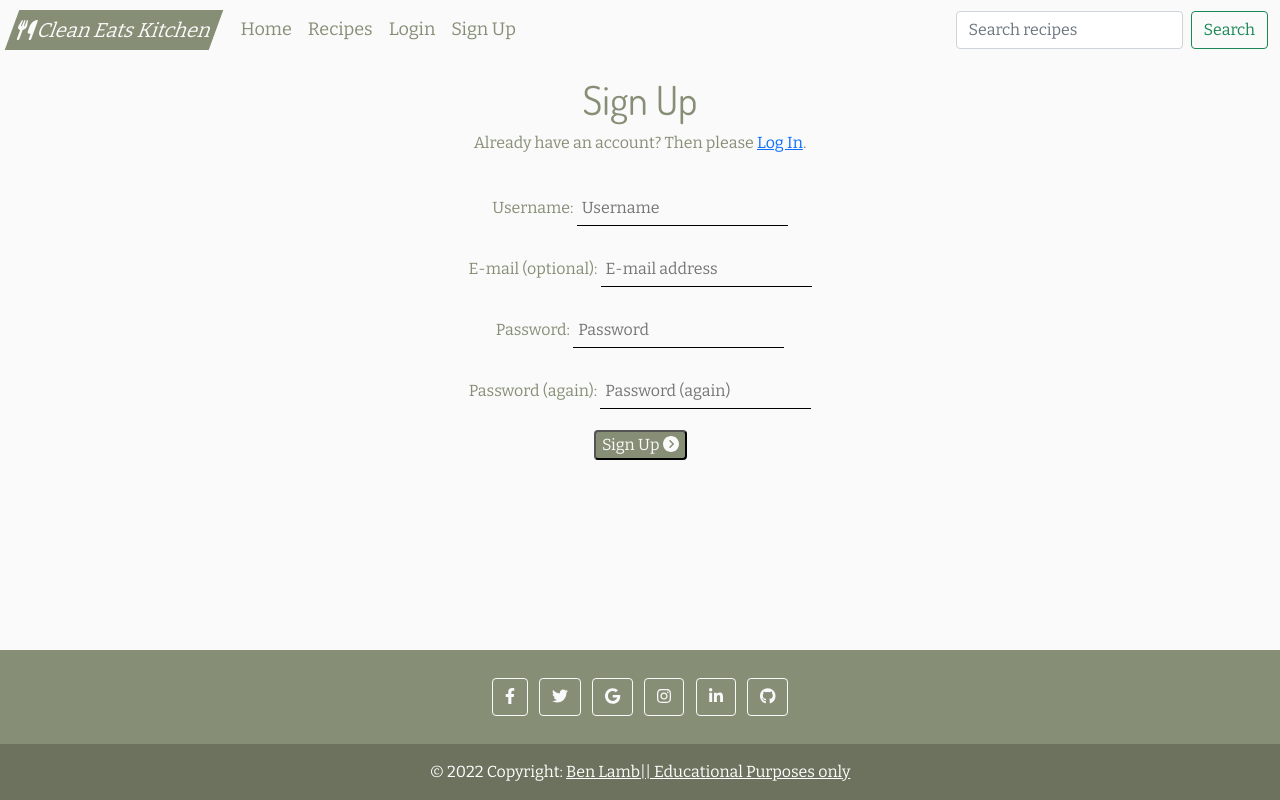
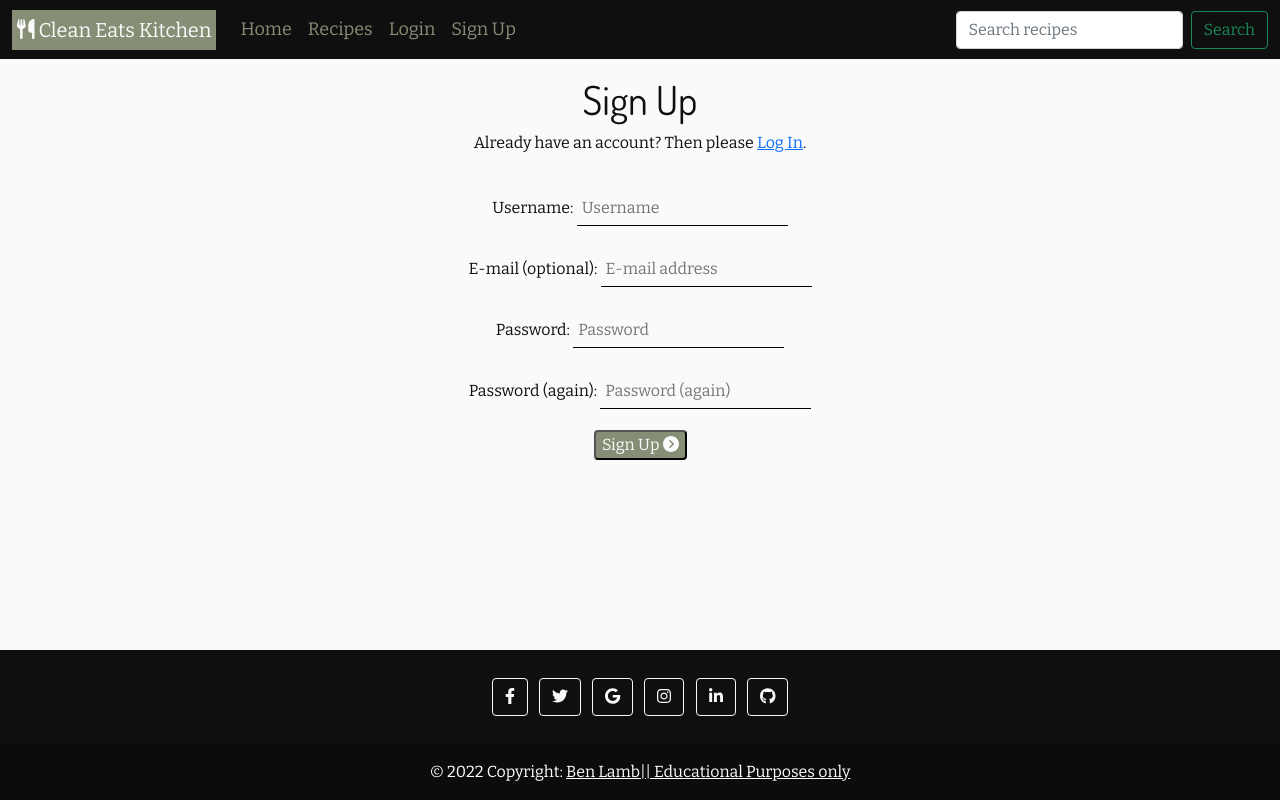
Before and after one commit to benlamb95/mp4-clean-eats-kitchen, a Django app: page /accounts/signup/ in a window 1280 px wide. Run offline with Django 3.2, Linux system fonts and the light colour scheme; some libraries are stand-ins or nearby versions.

Commit message:
STyle: Chmnaged colour for text and nav bar so its helps people with poorer eye sight to be able to see the contant more clearly but still fit within a similair colour scheme

```diff
--- a/static/css/style.css
+++ b/static/css/style.css
@@ -10,7 +10,7 @@
 body {
     font-family: 'Bitter', sans-serif;
     background-color: #fafafa;
-    color: #878e76;
+    color: #0f0f0f;
     height: 100vh;
     margin: 0;
     display: -webkit-box;
@@ -40,15 +40,15 @@ body {
 /* --- Nav bar section --- */
 
 .navbar {
-    background-color: #fafafa;
+    background-color: #0f0f0f;
 }
 
 .navbar-brand {
     background-color: #878e76;
     color: #fafafa;
-    -webkit-transform: skew(-20deg);
+    /* -webkit-transform: skew(-20deg);
     -ms-transform: skew(-20deg);
-    transform: skew(-20deg);
+    transform: skew(-20deg); */
     padding: 5px;
 }
 
@@ -252,7 +252,7 @@ body {
 
 .card-body > a {
     text-decoration: none;
-    color: #878e76;
+    color: #000000;
 }
 
 @media screen and (max-width: 500px) {
@@ -454,7 +454,7 @@ body {
 
 footer {
     margin-top: auto;
-    background-color: #878e76;
+    background-color: #0f0f0f;
     color: #fafafa;
 }
 
```
Also changed, not shown: README.md.
